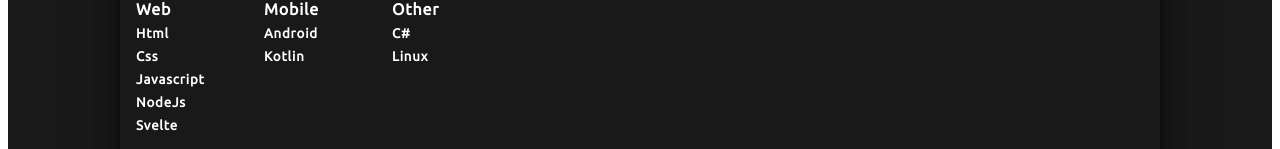
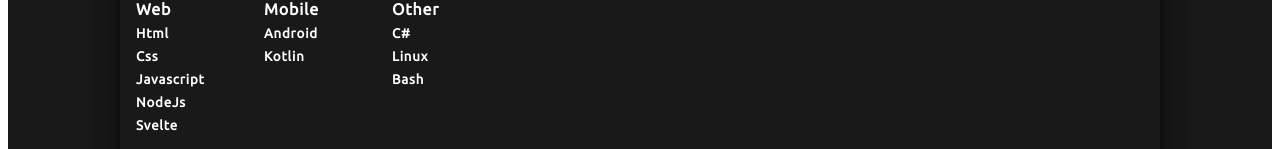
Before and after one commit to E3TU/Svelte-portfolio, a SvelteKit app: page / in a window 1280 px wide. Shown: the part 468-617 px from the top of the page. Built offline with nearby package versions, Linux system fonts and the light colour scheme.

Commit message:
Add bash to the skills

```diff
--- a/src/routes/+page.svelte
+++ b/src/routes/+page.svelte
@@ -54,6 +54,7 @@
           <h4>Other</h4>
           <h5>C#</h5>
           <h5>Linux</h5>
+          <h5>Bash</h5>
         </div>
       </div>
       <div class="projects">
```
